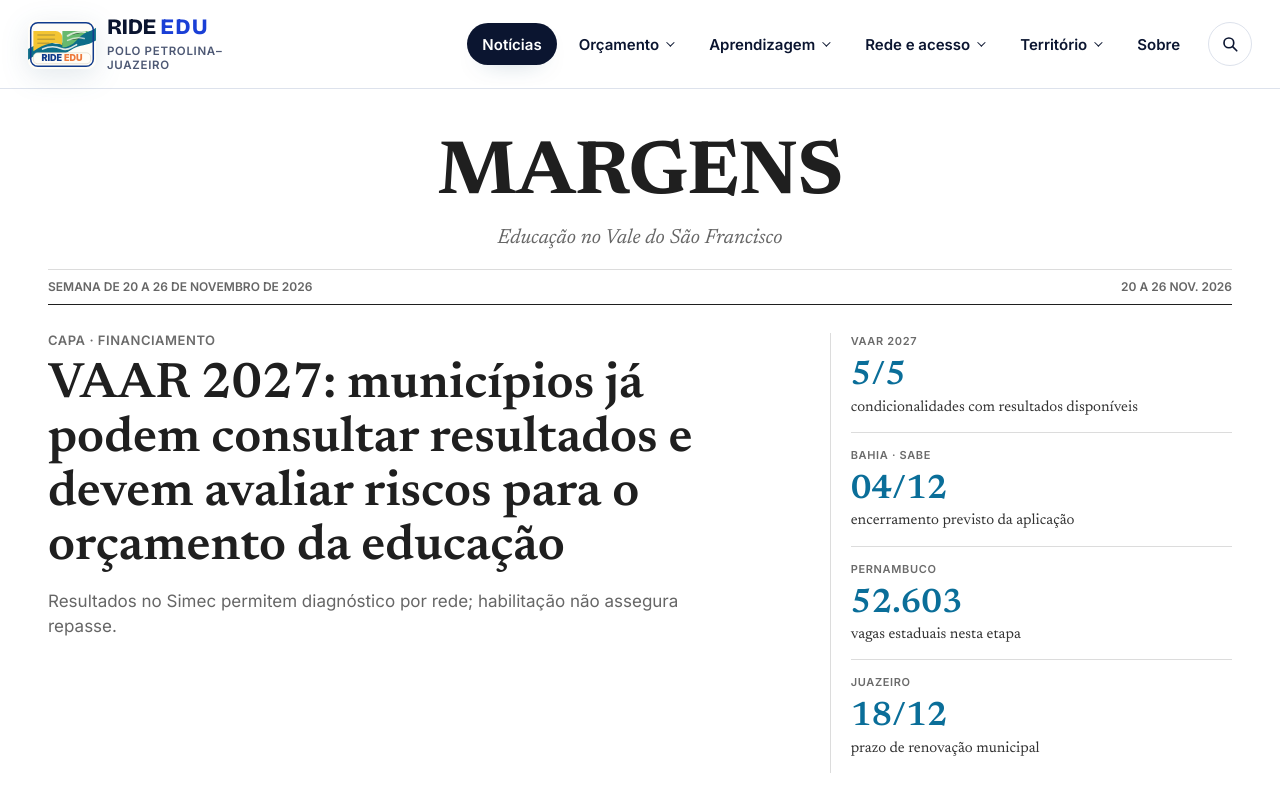
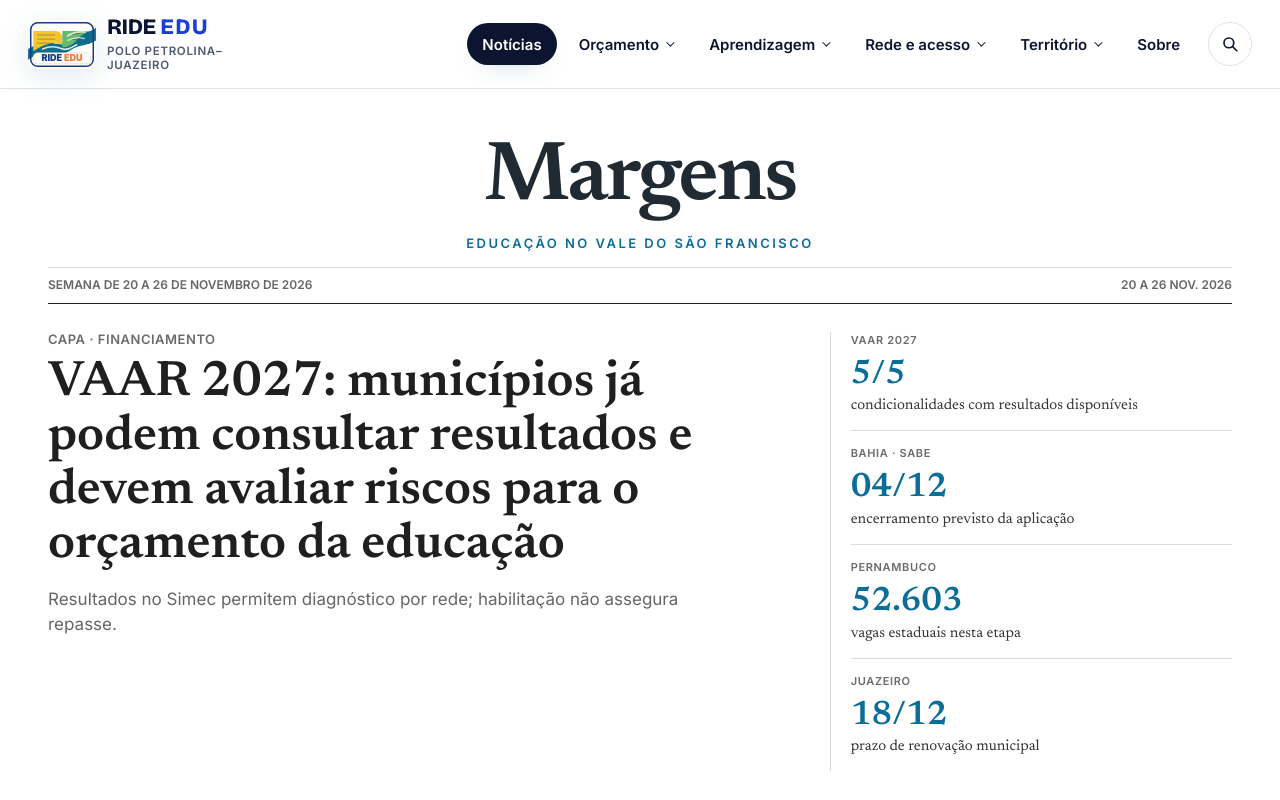
Before and after one commit to cleristonne/rideedu, a plain HTML site: page index.html in a window 1280 px wide. Shown: the top 800 px of the page. Drawn offline with nearby package versions, Linux system fonts and the light colour scheme.

Commit message:
Margens: estilos do logotipo

```diff
--- a/css/materia.css
+++ b/css/materia.css
@@ -69,3 +69,5 @@ body.mt-page main::before,body.mt-page main::after{display:none !important}
   .mt-main{padding:0}
   .mt-body p{font-size:13pt !important}
 }
+.mt-crumbs a.mt-marca{display:inline-flex;align-items:center;gap:6px;align-self:center}
+.mt-crumbs a.mt-marca img{width:18px;height:18px;display:block}
--- a/css/noticioso.css
+++ b/css/noticioso.css
@@ -43,6 +43,19 @@ body:has(#panel-noticias.active) main::after{display:none !important}
   font-variation-settings:"opsz" 72;margin:0 !important;
 }
 #panel-noticias .np-title span{color:var(--jn-ink) !important;font-style:normal !important;font-weight:700 !important}
+/* Logotipo do Margens (marca/): símbolo + nome em caixa alta e baixa, linha de apoio em caixa alta azul */
+#panel-noticias .np-title{
+  display:flex !important;align-items:center;justify-content:center;gap:.22em;
+  text-transform:none !important;font-weight:600 !important;letter-spacing:-.03em !important;color:#1F2A33 !important;
+  font-size:clamp(44px,6.6vw,84px) !important;
+}
+#panel-noticias .np-title span{color:#1F2A33 !important;font-weight:600 !important}
+#panel-noticias .np-simbolo{width:.92em;height:.92em;flex:none;display:block}
+#panel-noticias .np-masthead .np-subtitle{
+  font-family:var(--jn-sans) !important;font-style:normal !important;font-weight:600 !important;
+  text-transform:uppercase !important;letter-spacing:.19em !important;color:var(--jn-blue) !important;
+  font-size:clamp(10px,1.05vw,13px) !important;margin:12px 0 0 !important;
+}
 #panel-noticias .np-subtitle{
   display:block !important;font-family:var(--jn-serif) !important;font-size:clamp(17px,1.6vw,21px) !important;font-weight:400 !important;
   letter-spacing:0 !important;text-transform:none !important;color:var(--jn-gray) !important;font-style:italic !important;
```
